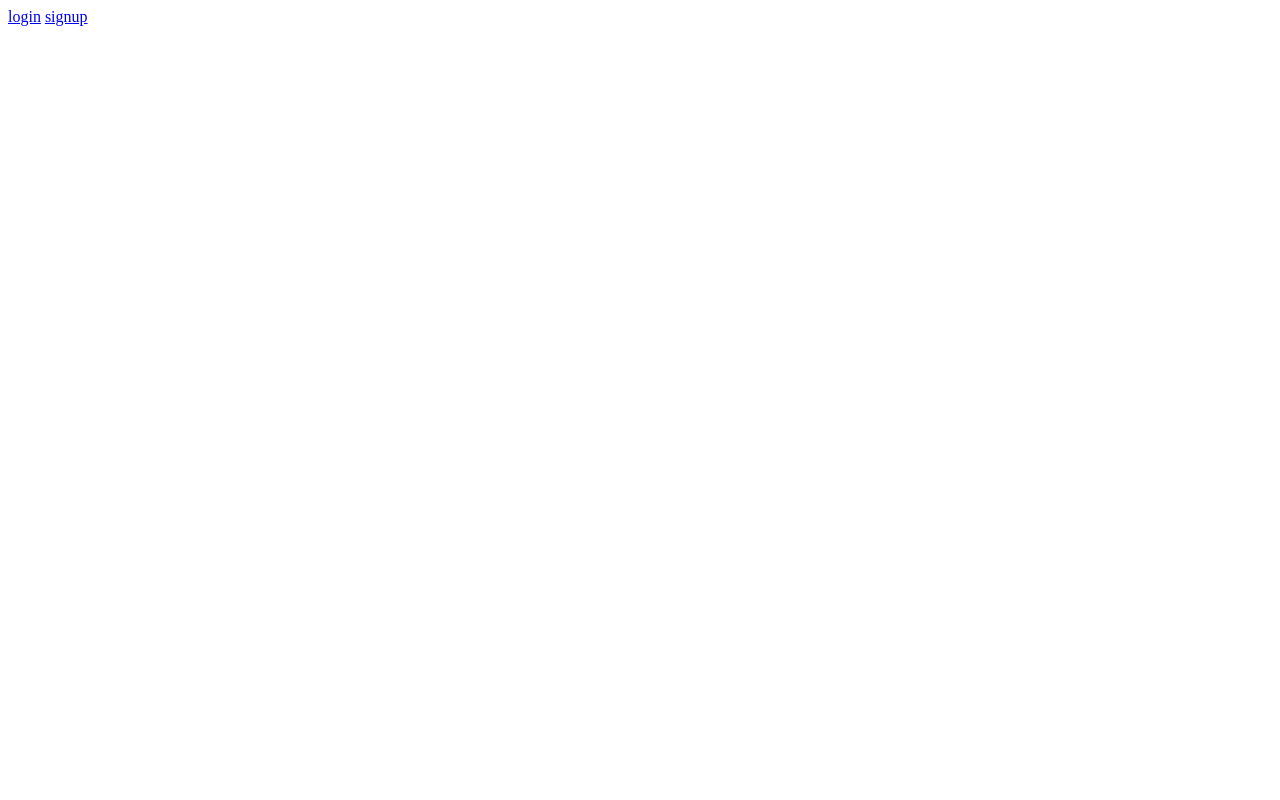
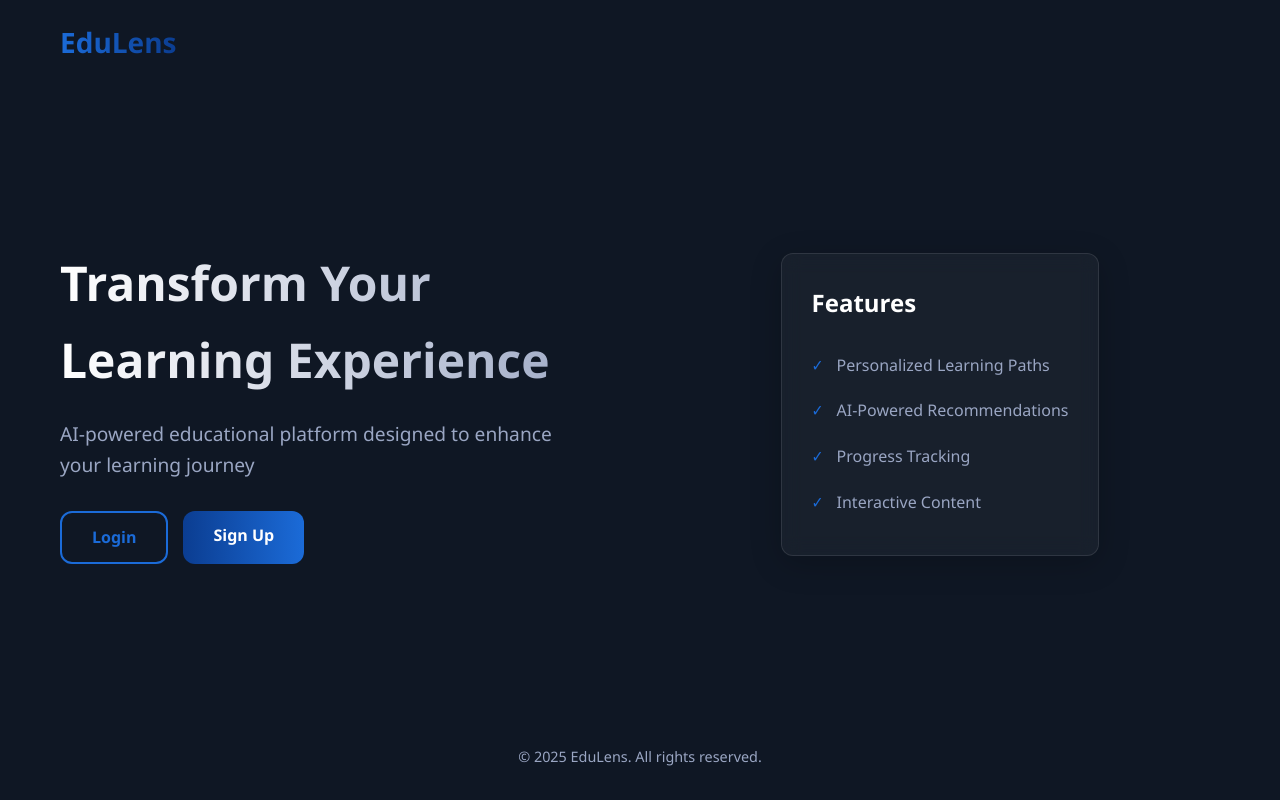
Before and after one commit to BrianZiro/EduLensProject, a Django app: page / in a window 1280 px wide. Before the commit the page is almost empty. Run offline with Django 5.2, Linux system fonts and the light colour scheme.

Commit message:
stylling homepage

```diff
--- /dev/null
+++ b/edulensai/static/auth/homepage.css
@@ -0,0 +1,211 @@
+/* Variables */
+:root {
+    --dark-blue: #0b3d91;
+    --accent: #1b6bd8;
+    --bg: #0f1724;
+    --card: #0b1a2b;
+    --muted: #9aa6c3;
+    --white: #ffffff;
+    --grey: #d1d5db;
+    --radius: 12px;
+    --glass: rgba(255, 255, 255, 0.04);
+}
+
+/* Base Styles */
+* {
+    margin: 0;
+    padding: 0;
+    box-sizing: border-box;
+}
+
+body {
+    font-family: 'Segoe UI', Tahoma, Geneva, Verdana, sans-serif;
+    background-color: var(--bg);
+    color: var(--white);
+    line-height: 1.6;
+    min-height: 100vh;
+    display: flex;
+    flex-direction: column;
+}
+
+.container {
+    width: 100%;
+    max-width: 1200px;
+    margin: 0 auto;
+    padding: 0 20px;
+}
+
+/* Header */
+header {
+    padding: 20px 0;
+    display: flex;
+    justify-content: space-between;
+    align-items: center;
+}
+
+.logo {
+    font-size: 28px;
+    font-weight: 700;
+    color: var(--white);
+    background: linear-gradient(90deg, var(--accent), var(--dark-blue));
+    -webkit-background-clip: text;
+    -webkit-text-fill-color: transparent;
+    background-clip: text;
+}
+
+/* Hero Section */
+.hero {
+    display: flex;
+    align-items: center;
+    min-height: 80vh;
+    gap: 40px;
+    padding: 40px 0;
+}
+
+.hero-content {
+    flex: 1;
+}
+
+.hero-content h2 {
+    font-size: 3rem;
+    margin-bottom: 20px;
+    background: linear-gradient(90deg, var(--white), var(--muted));
+    -webkit-background-clip: text;
+    -webkit-text-fill-color: transparent;
+    background-clip: text;
+}
+
+.hero-content p {
+    font-size: 1.2rem;
+    color: var(--muted);
+    margin-bottom: 30px;
+    max-width: 500px;
+}
+
+.hero-visual {
+    flex: 1;
+    display: flex;
+    justify-content: center;
+}
+
+/* Auth Buttons */
+.auth-buttons {
+    display: flex;
+    gap: 15px;
+    margin-top: 30px;
+}
+
+.btn {
+    display: inline-block;
+    padding: 12px 30px;
+    border-radius: var(--radius);
+    text-decoration: none;
+    font-weight: 600;
+    font-size: 1rem;
+    transition: all 0.3s ease;
+    text-align: center;
+}
+
+.btn-login {
+    background-color: transparent;
+    color: var(--accent);
+    border: 2px solid var(--accent);
+}
+
+.btn-login:hover {
+    background-color: var(--accent);
+    color: var(--white);
+    transform: translateY(-2px);
+    box-shadow: 0 10px 20px rgba(27, 107, 216, 0.2);
+}
+
+.btn-signup {
+    background: linear-gradient(90deg, var(--dark-blue), var(--accent));
+    color: var(--white);
+    border: none;
+}
+
+.btn-signup:hover {
+    transform: translateY(-2px);
+    box-shadow: 0 10px 20px rgba(27, 107, 216, 0.3);
+}
+
+/* Glass Card */
+.glass-card {
+    background: var(--glass);
+    backdrop-filter: blur(10px);
+    border-radius: var(--radius);
+    padding: 30px;
+    border: 1px solid rgba(255, 255, 255, 0.1);
+    max-width: 350px;
+    box-shadow: 0 8px 32px rgba(0, 0, 0, 0.2);
+}
+
+.card-content h3 {
+    color: var(--white);
+    margin-bottom: 20px;
+    font-size: 1.5rem;
+}
+
+.card-content ul {
+    list-style-type: none;
+}
+
+.card-content li {
+    padding: 10px 0;
+    color: var(--muted);
+    position: relative;
+    padding-left: 25px;
+}
+
+.card-content li:before {
+    content: "✓";
+    color: var(--accent);
+    position: absolute;
+    left: 0;
+    font-weight: bold;
+}
+
+/* Footer */
+footer {
+    margin-top: auto;
+    padding: 20px 0;
+    text-align: center;
+    color: var(--muted);
+    font-size: 0.9rem;
+}
+
+/* Responsive Design */
+@media (max-width: 900px) {
+    .hero {
+        flex-direction: column;
+        text-align: center;
+        padding: 20px 0;
+    }
+
+    .hero-content h2 {
+        font-size: 2.5rem;
+    }
+
+    .auth-buttons {
+        justify-content: center;
+    }
+
+    .hero-content p {
+        margin: 0 auto 30px;
+    }
+}
+
+@media (max-width: 480px) {
+    .auth-buttons {
+        flex-direction: column;
+    }
+
+    .hero-content h2 {
+        font-size: 2rem;
+    }
+
+    .glass-card {
+        padding: 20px;
+    }
+}
--- a/edulensai/templates/auth/homepage.html
+++ b/edulensai/templates/auth/homepage.html
@@ -4,10 +4,46 @@
 <head>
     <meta charset="UTF-8">
     <meta name="viewport" content="width=device-width, initial-scale=1.0">
-    <title>Document</title>
+    <title>EduLens - Home</title>
+    <link rel="stylesheet" href="{% static 'auth/homepage.css' %}">
 </head>
 <body>
-    <a href="{% url 'log-in'%}">login</a>
-    <a href="{% url 'register'%}">signup</a>
+    <div class="container">
+        <header>
+            <h1 class="logo">EduLens</h1>
+        </header>
+
+        <main>
+            <section class="hero">
+                <div class="hero-content">
+                    <h2>Transform Your Learning Experience</h2>
+                    <p>AI-powered educational platform designed to enhance your learning journey</p>
+
+                    <div class="auth-buttons">
+                        <a href="{% url 'log-in' %}" class="btn btn-login">Login</a>
+                        <a href="{% url 'register' %}" class="btn btn-signup">Sign Up</a>
+                    </div>
+                </div>
+
+                <div class="hero-visual">
+                    <div class="glass-card">
+                        <div class="card-content">
+                            <h3>Features</h3>
+                            <ul>
+                                <li>Personalized Learning Paths</li>
+                                <li>AI-Powered Recommendations</li>
+                                <li>Progress Tracking</li>
+                                <li>Interactive Content</li>
+                            </ul>
+                        </div>
+                    </div>
+                </div>
+            </section>
+        </main>
+
+        <footer>
+            <p>&copy; 2025 EduLens. All rights reserved.</p>
+        </footer>
+    </div>
 </body>
 </html>
```
Also changed, not shown: edulensai/authenticating/migrations/0002_alter_profile_image.py (added), edulensai/media/profile_pics/nelly.jpg (added), edulensai/media/profile_pics/nelly_67wKcwD.jpg (added).
